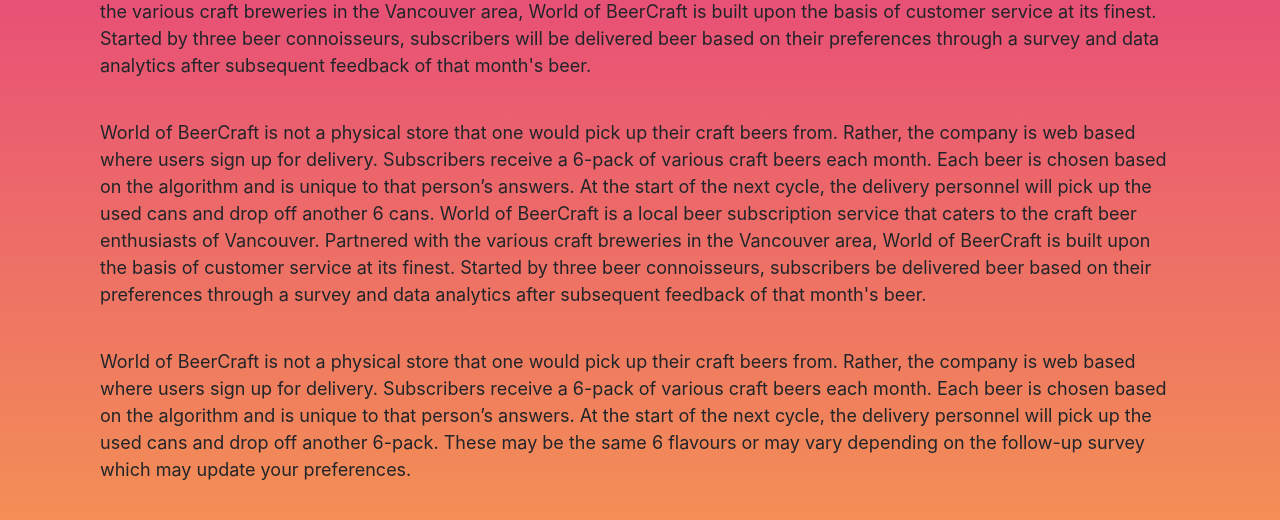
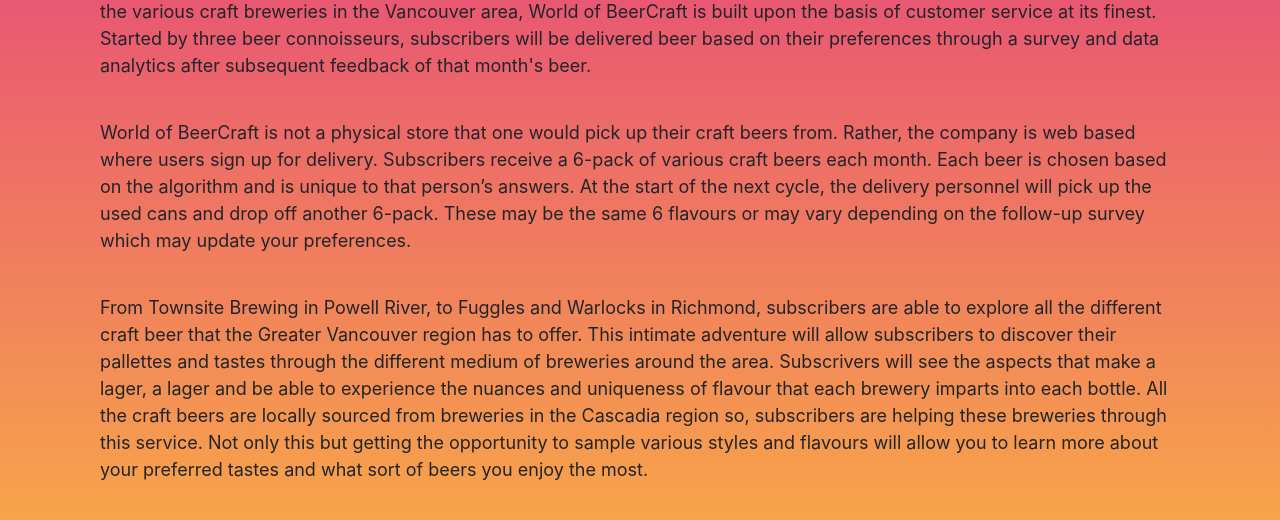
Before and after one commit to Corneliuscob/econ_proj, a website with bundled scripts: page aboutus.html in a window 1280 px wide. Shown: the part 271-791 px from the top of the page. Built offline with nearby package versions, Linux system fonts and the light colour scheme; a web font is replaced by a local one.

Commit message:
About us changes to reflect ngaito's recent updates because of merge conflicts

```diff
--- a/aboutus.html
+++ b/aboutus.html
@@ -95,16 +95,6 @@
                         World of BeerCraft is a local beer subscription service that caters to the craft beer enthusiasts of Vancouver.
                         Partnered with the various craft breweries in the Vancouver area, World of BeerCraft is built upon the basis of customer service at its finest.
                         Started by three beer connoisseurs, subscribers will be delivered beer based on their preferences through a survey and data analytics after subsequent feedback of that month's beer.
-                    </p>
-                    <br />
-                    <p>
-                        World of BeerCraft is not a physical store that one would pick up their craft beers from. Rather, the company is web based where users sign up for delivery.
-                        Subscribers receive a 6-pack of various craft beers each month. Each beer is chosen based on the algorithm and is unique to that person’s answers.
-                        At the start of the next cycle, the delivery personnel will pick up the used cans and drop off another 6 cans.
-
-                        World of BeerCraft is a local beer subscription service that caters to the craft beer enthusiasts of Vancouver.
-                        Partnered with the various craft breweries in the Vancouver area, World of BeerCraft is built upon the basis of customer service at its finest.
-                        Started by three beer connoisseurs, subscribers be delivered beer based on their preferences through a survey and data analytics after subsequent feedback of that month's beer.
                     </p>
                     <br />
                     <p>
```
